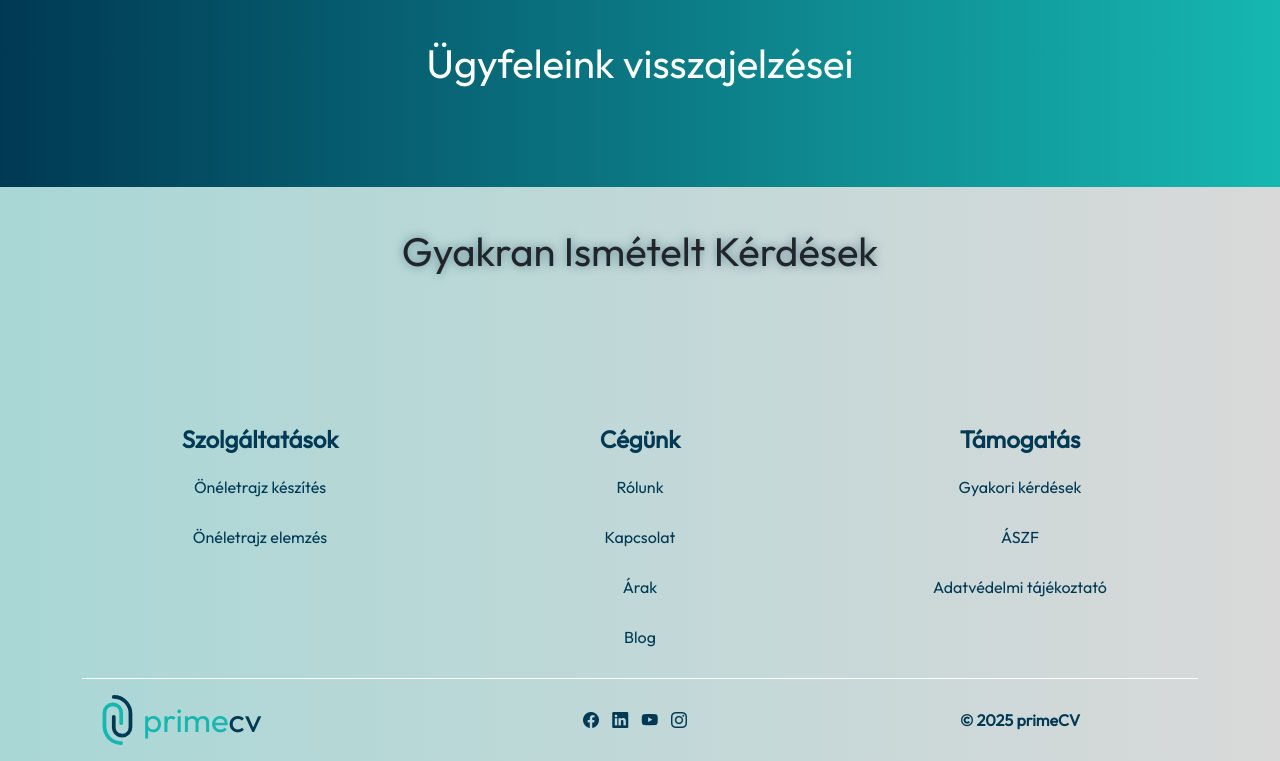
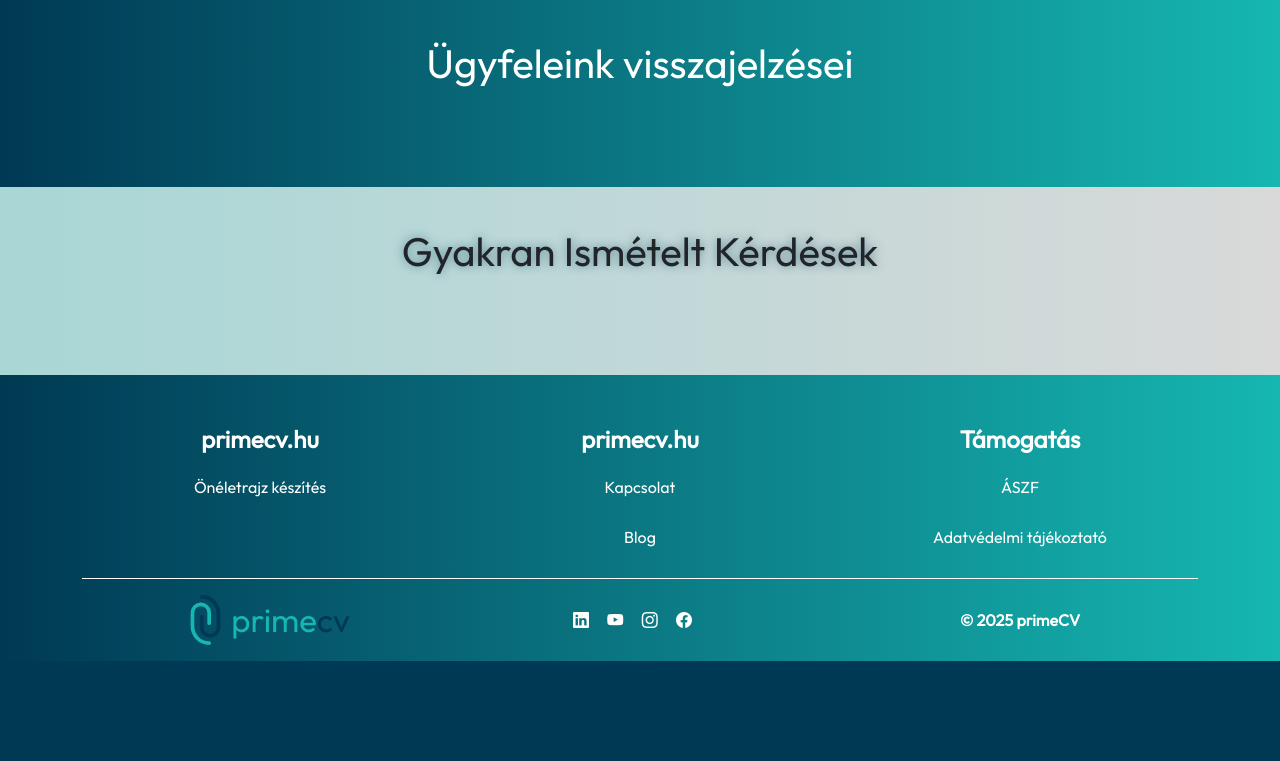
Before and after one commit to Kiralyroli/karrier, a Symfony app: template templates/home/home.html.twig in a window 1280 px wide; the page is wider, and only the part inside the window is pictured. Shown: the part 2995-3756 px from the top of that part. After the commit the page ends 3656 px from the top of that part, so only its background shows below. Run offline with Twig, Linux system fonts and the light colour scheme; the template is opened without the code that fills it, so the values that code supplies are empty; style sheets or scripts are compiled from the project's sources; some libraries are stand-ins or nearby versions.

Commit message:
Footer módosítása

```diff
--- a/assets/styles/components/_footer.scss
+++ b/assets/styles/components/_footer.scss
@@ -1,8 +1,10 @@
 footer {
-  margin-top: 150px;
+  margin-top: 100px;
+  padding-top: 50px;
   text-align: center;
-  color: $base-color-dark;
+  color: white;
   line-height: 50px;
+  background: linear-gradient(90deg, $base-color-dark 0%, $base-color-light 100%);
 
   h4 {
     font-weight: bold;
@@ -11,10 +13,10 @@ footer {
   a {
     display: block;
     text-decoration: none;
-    color: $base-color-dark;
+    color: white;
 
     &:hover {
-      color: $base-color-dark;
+      color: white;
     }
   }
 
@@ -26,6 +28,7 @@ footer {
 
   .footer-brand {
     display: flex;
+    justify-content: center;
 
     img {
       height: 50px;
@@ -52,7 +55,7 @@ footer {
     display: inline;
 
     i {
-      margin-right: 10px;
+      margin-right: 15px;
     }
   }
 
--- a/templates/components/footer.html.twig
+++ b/templates/components/footer.html.twig
@@ -1,21 +1,17 @@
-<footer>
+<footer class="container-fluid">
     <div class="container">
         <div class="row">
             <div class="col-md-4">
-                <h4>Szolgáltatások</h4>
+                <h4>primecv.hu</h4>
                 <div>Önéletrajz készítés</div>
-                <div>Önéletrajz elemzés</div>
             </div>
             <div class="col-md-4">
-                <h4>Cégünk</h4>
-                <a href="#">Rólunk</a>
+                <h4>primecv.hu</h4>
                 <a href="#">Kapcsolat</a>
-                <a href="#">Árak</a>
                 <a href="#">Blog</a>
             </div>
             <div class="col-md-4">
                 <h4>Támogatás</h4>
-                <a href="/#faq">Gyakori kérdések</a>
                 <a href="#">ÁSZF</a>
                 <a href="#">Adatvédelmi tájékoztató</a>
             </div>
@@ -32,10 +28,10 @@
                 </a>
             </div>
             <div class="col-md-4 social-icons">
-                <a href="#"><i class="bi bi-facebook"></i></a>
                 <a href="#"><i class="bi bi-linkedin"></i></a>
                 <a href="#"><i class="bi bi-youtube"></i></a>
                 <a href="#"><i class="bi bi-instagram"></i></a>
+                <a href="#"><i class="bi bi-facebook"></i></a>
             </div>
             <div class="col-md-4">
                 <p id="copyright"></p>
```
